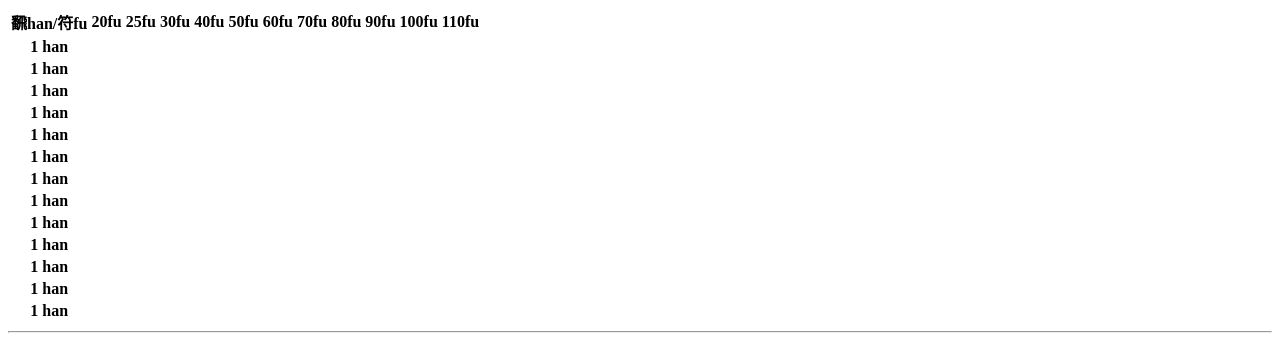
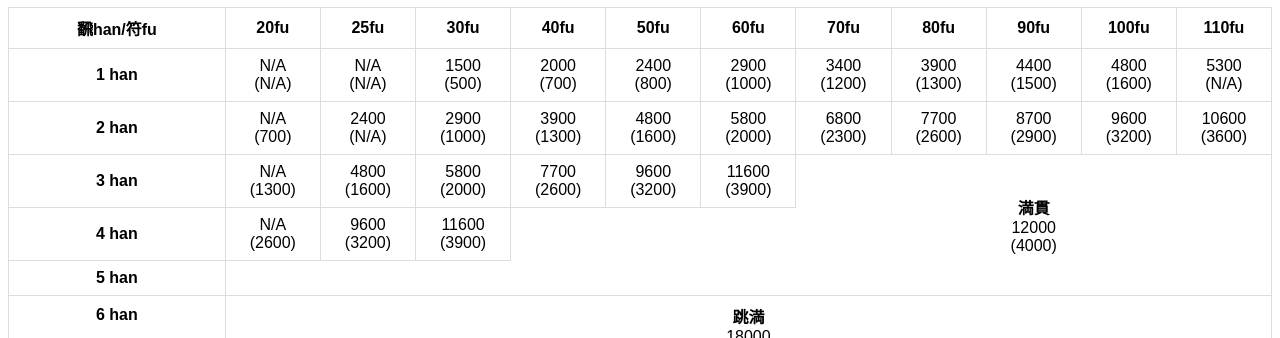
Before and after one commit to Rick-Xia/Mahjong-scoring-tool, a plain HTML site: page rule.html in a window 1280 px wide. Shown: the part 81-419 px from the top of the page. Drawn offline with Linux system fonts and the light colour scheme.

Commit message:
finish dealer score table

```diff
--- a/rule.html
+++ b/rule.html
@@ -3,6 +3,23 @@
 	<title>Scoring rule</title>
 	<meta charset="UTF-8">
 	<meta name="viewport" content="width=device-width, initial-scale=1.0">
+	<style>
+	table {
+    	font-family: arial, sans-serif;
+    	border-collapse: collapse;
+    	width: 100%;
+	}
+
+	td, th {
+    	border: 1px solid #dddddd;
+    	text-align: center;
+    	padding: 8px;
+	}
+
+	tr:nth-child(even) {
+    	background-color: #ffffff;
+	}
+</style>
 </head>
 <body>
 	<table>
@@ -23,185 +40,78 @@
 		</tr>
 		<tr>
 			<th>1 han</th>
-			<td></td>
-			<td></td>
-			<td></td>
-			<td></td>
-			<td></td>
-			<td></td>
-			<td></td>
-			<td></td>
-			<td></td>
-			<td></td>
-			<td></td>
+			<td>N/A<br>(N/A)</td>
+			<td>N/A<br>(N/A)</td>
+			<td>1500<br>(500)</td>
+			<td>2000<br>(700)</td>
+			<td>2400<br>(800)</td>
+			<td>2900<br>(1000)</td>
+			<td>3400<br>(1200)</td>
+			<td>3900<br>(1300)</td>
+			<td>4400<br>(1500)</td>
+			<td>4800<br>(1600)</td>
+			<td>5300<br>(N/A)</td>
 		</tr>
 		<tr>
-			<th>1 han</th>
-			<td></td>
-			<td></td>
-			<td></td>
-			<td></td>
-			<td></td>
-			<td></td>
-			<td></td>
-			<td></td>
-			<td></td>
-			<td></td>
-			<td></td>
+			<th>2 han</th>
+			<td>N/A<br>(700)</td>
+			<td>2400<br>(N/A)</td>
+			<td>2900<br>(1000)</td>
+			<td>3900<br>(1300)</td>
+			<td>4800<br>(1600)</td>
+			<td>5800<br>(2000)</td>
+			<td>6800<br>(2300)</td>
+			<td>7700<br>(2600)</td>
+			<td>8700<br>(2900)</td>
+			<td>9600<br>(3200)</td>
+			<td>10600<br>(3600)</td>
 		</tr>
 		<tr>
-			<th>1 han</th>
-			<td></td>
-			<td></td>
-			<td></td>
-			<td></td>
-			<td></td>
-			<td></td>
-			<td></td>
-			<td></td>
-			<td></td>
-			<td></td>
-			<td></td>
+			<th>3 han</th>
+			<td>N/A<br>(1300)</td>
+			<td>4800<br>(1600)</td>
+			<td>5800<br>(2000)</td>
+			<td>7700<br>(2600)</td>
+			<td>9600<br>(3200)</td>
+			<td style="border-style: solid solid solid solid;">11600<br>(3900)</td>
+			<td rowspan="3" colspan="5" style="border-left-style:none;"><b>満貫</b><br>12000<br>(4000)</td>
 		</tr>
 		<tr>
-			<th>1 han</th>
-			<td></td>
-			<td></td>
-			<td></td>
-			<td></td>
-			<td></td>
-			<td></td>
-			<td></td>
-			<td></td>
-			<td></td>
-			<td></td>
-			<td></td>
+			<th>4 han</th>
+			<td>N/A<br>(2600)</td>
+			<td>9600<br>(3200)</td>
+			<td>11600<br>(3900)</td>
 		</tr>
 		<tr>
-			<th>1 han</th>
-			<td></td>
-			<td></td>
-			<td></td>
-			<td></td>
-			<td></td>
-			<td></td>
-			<td></td>
-			<td></td>
-			<td></td>
-			<td></td>
-			<td></td>
+			<th>5 han</th>
 		</tr>
 		<tr>
-			<th>1 han</th>
-			<td></td>
-			<td></td>
-			<td></td>
-			<td></td>
-			<td></td>
-			<td></td>
-			<td></td>
-			<td></td>
-			<td></td>
-			<td></td>
-			<td></td>
+			<th style="border-bottom-style: hidden">6 han</th>
+			<td rowspan="2" colspan="11"><b>跳満</b><br>18000<br>(6000)</td>
 		</tr>
 		<tr>
-			<th>1 han</th>
-			<td></td>
-			<td></td>
-			<td></td>
-			<td></td>
-			<td></td>
-			<td></td>
-			<td></td>
-			<td></td>
-			<td></td>
-			<td></td>
-			<td></td>
+			<th>7 han</th>
 		</tr>
 		<tr>
-			<th>1 han</th>
-			<td></td>
-			<td></td>
-			<td></td>
-			<td></td>
-			<td></td>
-			<td></td>
-			<td></td>
-			<td></td>
-			<td></td>
-			<td></td>
-			<td></td>
+			<th style="border-bottom-style: hidden">8 han</th>
+			<td rowspan="3" colspan="11"><b>倍満</b><br>24000<br>(8000)</td>
 		</tr>
 		<tr>
-			<th>1 han</th>
-			<td></td>
-			<td></td>
-			<td></td>
-			<td></td>
-			<td></td>
-			<td></td>
-			<td></td>
-			<td></td>
-			<td></td>
-			<td></td>
-			<td></td>
+			<th style="border-bottom-style: hidden">9 han</th>
 		</tr>
 		<tr>
-			<th>1 han</th>
-			<td></td>
-			<td></td>
-			<td></td>
-			<td></td>
-			<td></td>
-			<td></td>
-			<td></td>
-			<td></td>
-			<td></td>
-			<td></td>
-			<td></td>
+			<th >10 han</th>
 		</tr>
 		<tr>
-			<th>1 han</th>
-			<td></td>
-			<td></td>
-			<td></td>
-			<td></td>
-			<td></td>
-			<td></td>
-			<td></td>
-			<td></td>
-			<td></td>
-			<td></td>
-			<td></td>
+			<th style="border-bottom-style: hidden">11 han</th>
+			<td rowspan="2" colspan="11"><b>三倍満</b><br>36000<br>(12000)</td>
 		</tr>
 		<tr>
-			<th>1 han</th>
-			<td></td>
-			<td></td>
-			<td></td>
-			<td></td>
-			<td></td>
-			<td></td>
-			<td></td>
-			<td></td>
-			<td></td>
-			<td></td>
-			<td></td>
+			<th>12 han</th>
 		</tr>
 		<tr>
-			<th>1 han</th>
-			<td></td>
-			<td></td>
-			<td></td>
-			<td></td>
-			<td></td>
-			<td></td>
-			<td></td>
-			<td></td>
-			<td></td>
-			<td></td>
-			<td></td>
+			<th>13 han and more</th>
+			<td colspan="11"><b>役満</b><br>48000<br>(16000)</td>
 		</tr>
 	</table>
 	<hr>
```
